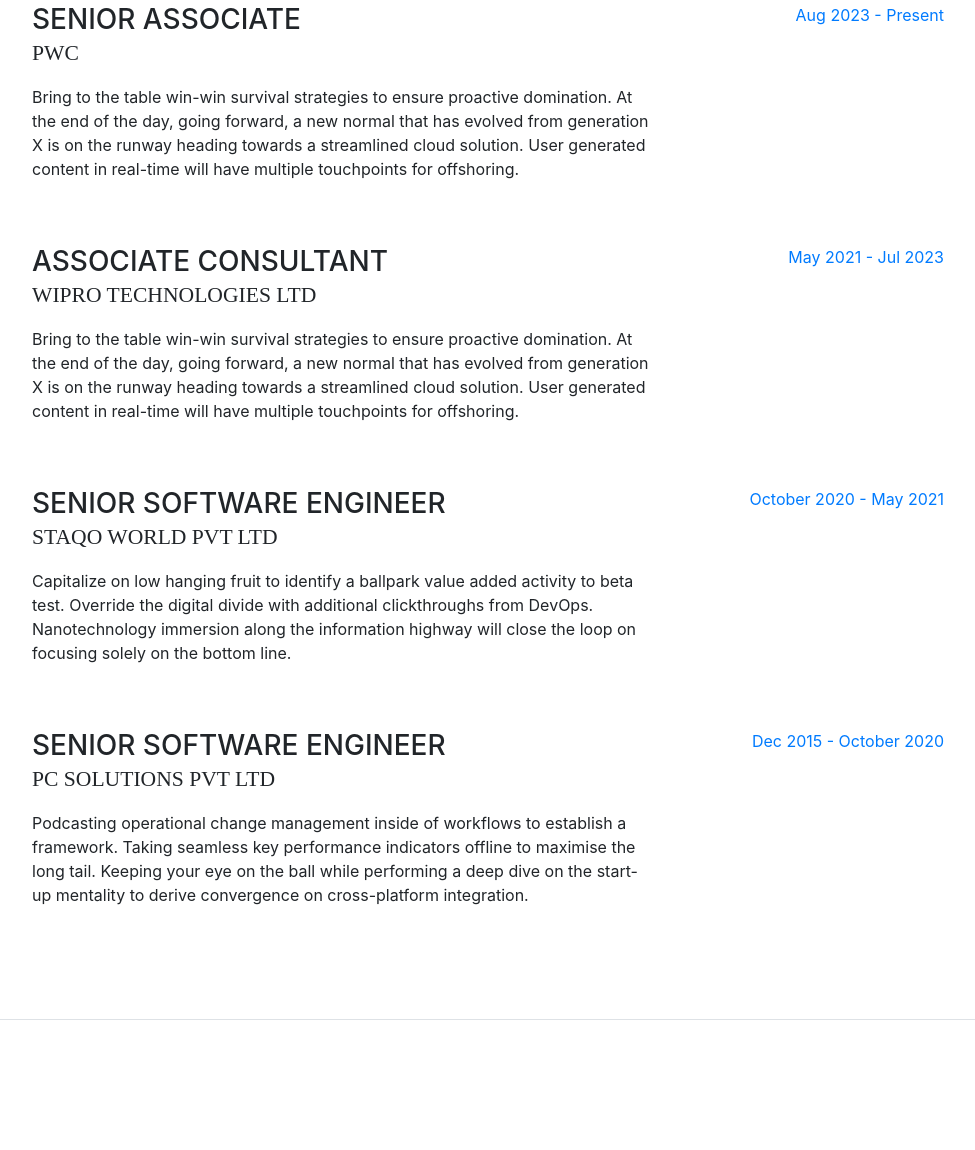
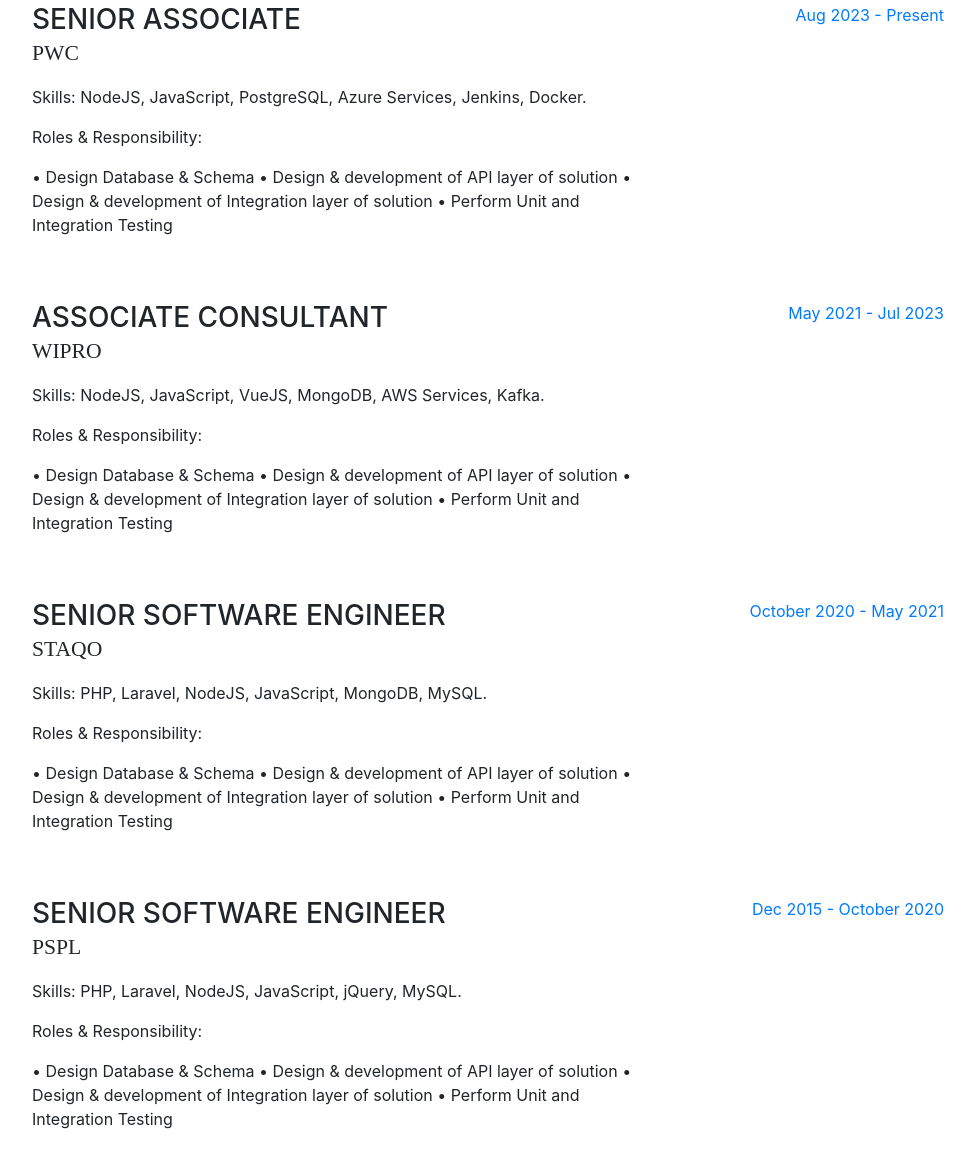
Before and after one commit to imsujeetmishra/info, a website with bundled scripts: page index.html in a window 1280 px wide. Shown: the part 1731-2881 px from the top of the page, without its empty margins (288-1263 px from the left). Built offline with nearby package versions, Linux system fonts and the light colour scheme; a web font is replaced by a local one.

Commit message:
experience updated

```diff
--- a/index.html
+++ b/index.html
@@ -183,7 +183,14 @@
             <div class="resume-content mr-auto">
               <h3 class="mb-0">Senior Associate</h3>
               <div class="subheading mb-3">PWC</div>
-              <p>Bring to the table win-win survival strategies to ensure proactive domination. At the end of the day, going forward, a new normal that has evolved from generation X is on the runway heading towards a streamlined cloud solution. User generated content in real-time will have multiple touchpoints for offshoring.</p>
+              <p>Skills: NodeJS, JavaScript, PostgreSQL, Azure Services, Jenkins, Docker.</p>
+              <p>Roles & Responsibility: </p>
+              <p>
+                •	Design Database & Schema
+                •	Design & development of API layer of solution
+                •	Design & development of Integration layer of solution
+                •	Perform Unit and Integration Testing
+              </p>
             </div>
             <div class="resume-date text-md-right">
               <span class="text-primary">Aug 2023 - Present</span>
@@ -192,8 +199,15 @@
           <div class="resume-item d-flex flex-column flex-md-row mb-5">
             <div class="resume-content mr-auto">
               <h3 class="mb-0">Associate Consultant</h3>
-              <div class="subheading mb-3">Wipro Technologies Ltd</div>
-              <p>Bring to the table win-win survival strategies to ensure proactive domination. At the end of the day, going forward, a new normal that has evolved from generation X is on the runway heading towards a streamlined cloud solution. User generated content in real-time will have multiple touchpoints for offshoring.</p>
+              <div class="subheading mb-3">Wipro</div>
+              <p>Skills: NodeJS, JavaScript, VueJS, MongoDB, AWS Services, Kafka.</p>
+              <p>Roles & Responsibility: </p>
+              <p>
+                •	Design Database & Schema
+                •	Design & development of API layer of solution
+                •	Design & development of Integration layer of solution
+                •	Perform Unit and Integration Testing
+              </p>
             </div>
             <div class="resume-date text-md-right">
               <span class="text-primary">May 2021 - Jul 2023</span>
@@ -203,8 +217,15 @@
           <div class="resume-item d-flex flex-column flex-md-row mb-5">
             <div class="resume-content mr-auto">
               <h3 class="mb-0">Senior Software Engineer</h3>
-              <div class="subheading mb-3">Staqo World Pvt Ltd</div>
-              <p>Capitalize on low hanging fruit to identify a ballpark value added activity to beta test. Override the digital divide with additional clickthroughs from DevOps. Nanotechnology immersion along the information highway will close the loop on focusing solely on the bottom line.</p>
+              <div class="subheading mb-3">Staqo</div>
+              <p>Skills: PHP, Laravel, NodeJS, JavaScript, MongoDB, MySQL.</p>
+              <p>Roles & Responsibility: </p>
+              <p>
+                •	Design Database & Schema
+                •	Design & development of API layer of solution
+                •	Design & development of Integration layer of solution
+                •	Perform Unit and Integration Testing
+              </p>
             </div>
             <div class="resume-date text-md-right">
               <span class="text-primary">October 2020 - May 2021</span>
@@ -214,8 +235,15 @@
           <div class="resume-item d-flex flex-column flex-md-row mb-5">
             <div class="resume-content mr-auto">
               <h3 class="mb-0">Senior Software Engineer</h3>
-              <div class="subheading mb-3">PC Solutions Pvt Ltd</div>
-              <p>Podcasting operational change management inside of workflows to establish a framework. Taking seamless key performance indicators offline to maximise the long tail. Keeping your eye on the ball while performing a deep dive on the start-up mentality to derive convergence on cross-platform integration.</p>
+              <div class="subheading mb-3">PSPL</div>
+              <p>Skills: PHP, Laravel, NodeJS, JavaScript, jQuery, MySQL.</p>
+              <p>Roles & Responsibility: </p>
+              <p>
+                •	Design Database & Schema
+                •	Design & development of API layer of solution
+                •	Design & development of Integration layer of solution
+                •	Perform Unit and Integration Testing
+              </p>
             </div>
             <div class="resume-date text-md-right">
               <span class="text-primary">Dec 2015 - October 2020</span>
```
